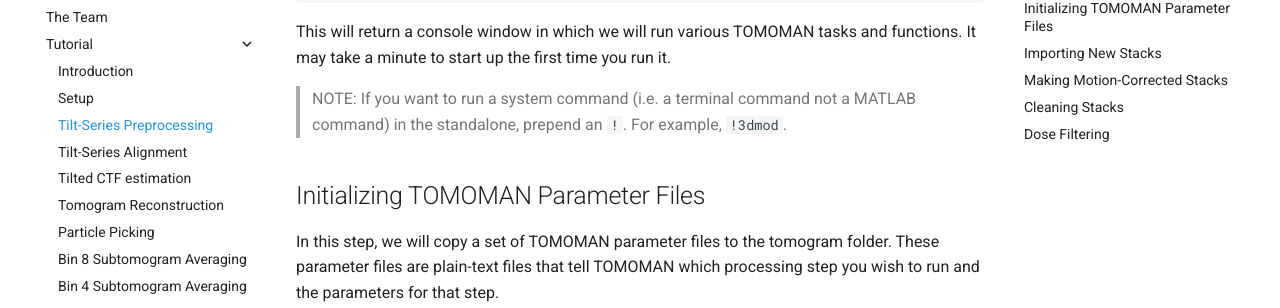
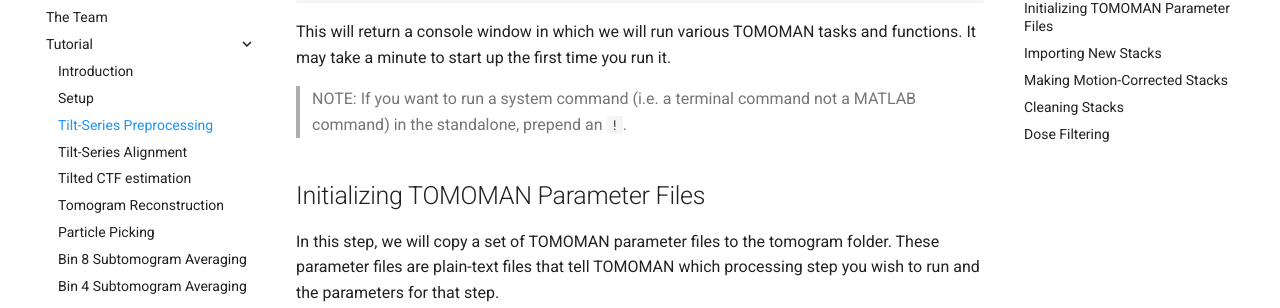
Before and after one commit to wan-lab-vanderbilt/subtomo-tutorials, an MkDocs documentation site: the page built from docs/hiv/preproc.md, in a window 1280 px wide and 900 px high, scrolled down 324 px. Shown: the part 145-453 px from the top of the window. Built offline with MkDocs 1.6.1 and Material for MkDocs 9.7.7, drawn with Linux system fonts in a browser that asks for light colours.

Commit message:
Update preproc.md

```diff
--- a/docs/hiv/preproc.md
+++ b/docs/hiv/preproc.md
@@ -15,7 +15,7 @@ Start TOMOMAN by running:
 This will return a console window in which we will run various TOMOMAN tasks and functions.
 It may take a minute to start up the first time you run it.
 
-> NOTE: If you want to run a system command (i.e. a terminal command not a MATLAB command) in the standalone, prepend an `!`. For example, `!3dmod`.
+> NOTE: If you want to run a system command (i.e. a terminal command not a MATLAB command) in the standalone, prepend an `!`.
 
 ## Initializing TOMOMAN Parameter Files
 
```
